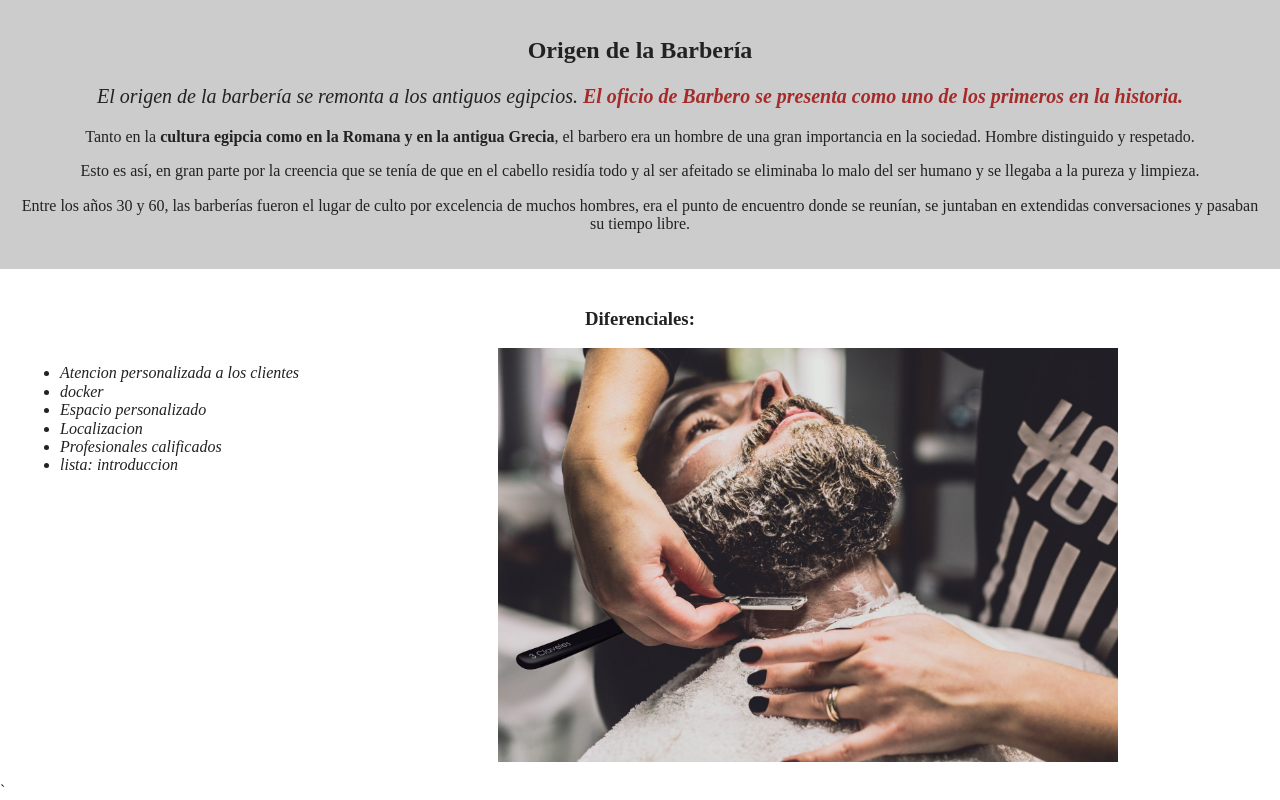
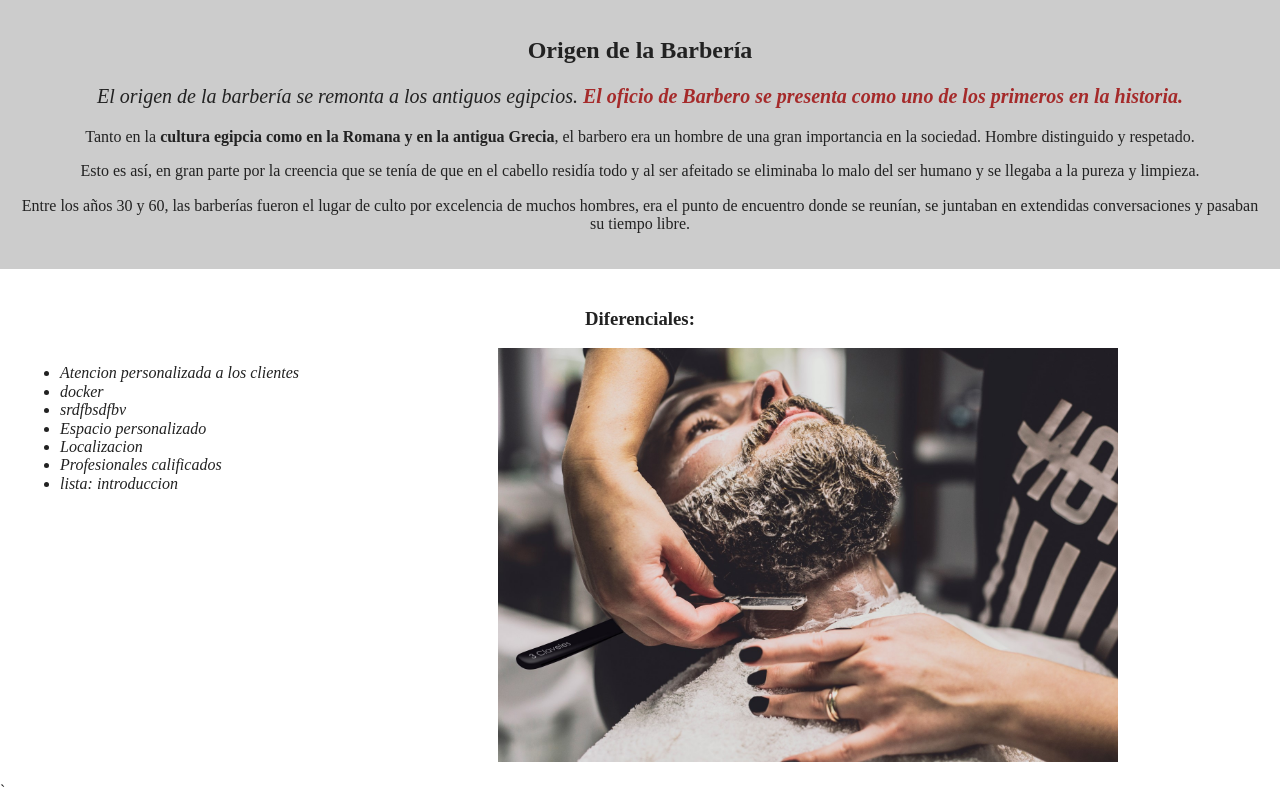
Before and after one commit to richardRIHB/alura, a website built with Parcel: page index.html in a window 1280 px wide. Shown: the part 953-1753 px from the top of the page. Built offline with nearby package versions, Linux system fonts and the light colour scheme.

Commit message:
modificando

```diff
--- a/index.html
+++ b/index.html
@@ -60,6 +60,7 @@
       <ul>
         <li class="items">Atencion personalizada a los clientes</li>
         <li class="items">docker</li>
+        <li class="items">srdfbsdfbv</li>
         <li class="items">Espacio personalizado</li>
         <li class="items">Localizacion</li>
         <li class="items">Profesionales calificados</li>
```
